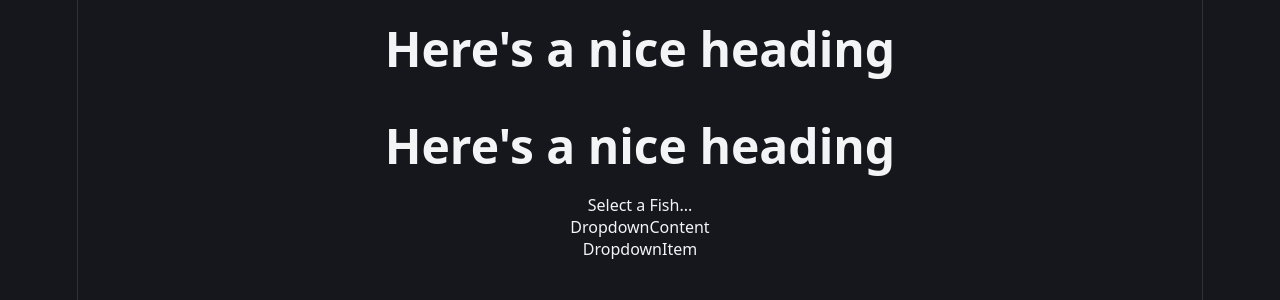
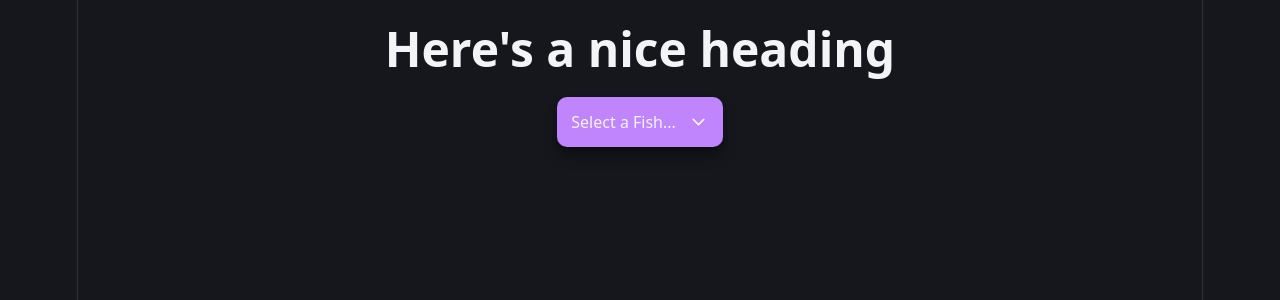
Before and after one commit to Yakowboi/abyss-roe-calc, a React (Vite) app: page / in a window 1280 px wide. Shown: the top 300 px of the page. Built offline with nearby package versions, Linux system fonts and the light colour scheme.

Commit message:
feat(dropdown): add a basic dropdown-list

```diff
--- a/src/components/Dropdown.tsx
+++ b/src/components/Dropdown.tsx
@@ -1,11 +1,17 @@
+import { useState } from "react";
 import DropdownBtn from "./Dropdown/DropdownBtn";
 import DropdownContent from "./Dropdown/DropdownContent";
 import DropdownItem from "./Dropdown/DropdownItem";
 
-function Dropdown({ buttonText, content, dataObj }) {
+function Dropdown({ buttonText, dataObj }) {
+  const [isOpen, setIsOpen] = useState(false);
+
+  const toggleDropdown = () => {
+    setIsOpen((prev) => !prev);
+  };
+
   return (
-    <div>
-      <h1>Here's a nice heading</h1>
+    <div className="dropdown">
       {/* <select name="fish" id="fish-list">
         <option value="none">None</option>
         {dataObj.data.map((obj) => (
@@ -15,9 +21,24 @@ function Dropdown({ buttonText, content, dataObj }) {
         ))}
       </select> */}
 
-      <DropdownBtn>{buttonText}</DropdownBtn>
-      <DropdownContent />
-      <DropdownItem />
+      <DropdownBtn openState={isOpen} toggleFunc={toggleDropdown}>
+        {buttonText}
+      </DropdownBtn>
+      <DropdownContent openState={isOpen}>
+        {
+          <>
+            {dataObj.data.map((item) => (
+              <DropdownItem
+                key={item.id}
+                itemId={item.id}
+                itemClass={item.rarity ?? item.id}
+              >
+                {item.name}
+              </DropdownItem>
+            ))}
+          </>
+        }
+      </DropdownContent>
     </div>
   );
 }
--- a/src/components/Dropdown/DropdownBtn.tsx
+++ b/src/components/Dropdown/DropdownBtn.tsx
@@ -1,5 +1,18 @@
-const DropdownBtn = ({ children }) => {
-  return <div>{children}</div>;
+import { LuChevronDown, LuChevronUp } from "react-icons/lu";
+
+const DropdownBtn = ({ openState, toggleFunc, children }) => {
+  return (
+    <div
+      className={`dropdown-btn ${openState ? "opened" : ""}`}
+      onClick={toggleFunc}
+    >
+      {children}
+      <span className="dropdown-btn-icon">
+        {!openState ? <LuChevronDown size={21} /> : <LuChevronUp size={21} />}
+      </span>
+      <div className="dropdown-btn-backdrop"></div>
+    </div>
+  );
 };
 
 export default DropdownBtn;
--- a/src/components/Dropdown/DropdownContent.tsx
+++ b/src/components/Dropdown/DropdownContent.tsx
@@ -1,5 +1,9 @@
-const DropdownContent = () => {
-  return <div>DropdownContent</div>;
+const DropdownContent = ({ children, openState }) => {
+  return (
+    <div className={`dropdown-content ${openState ? "opened" : ""}`}>
+      {children}
+    </div>
+  );
 };
 
 export default DropdownContent;
--- a/src/components/Dropdown/DropdownItem.tsx
+++ b/src/components/Dropdown/DropdownItem.tsx
@@ -1,5 +1,15 @@
-const DropdownItem = () => {
-  return <div>DropdownItem</div>;
+type DropdownItemProps = {
+  children: React.ReactNode;
+  itemId: string;
+  itemClass: string;
+};
+
+const DropdownItem = ({ children, itemId, itemClass }: DropdownItemProps) => {
+  return (
+    <div id={itemId} className={`dropdown-content-item ${itemClass ?? ""}`}>
+      {children}
+    </div>
+  );
 };
 
 export default DropdownItem;
```
